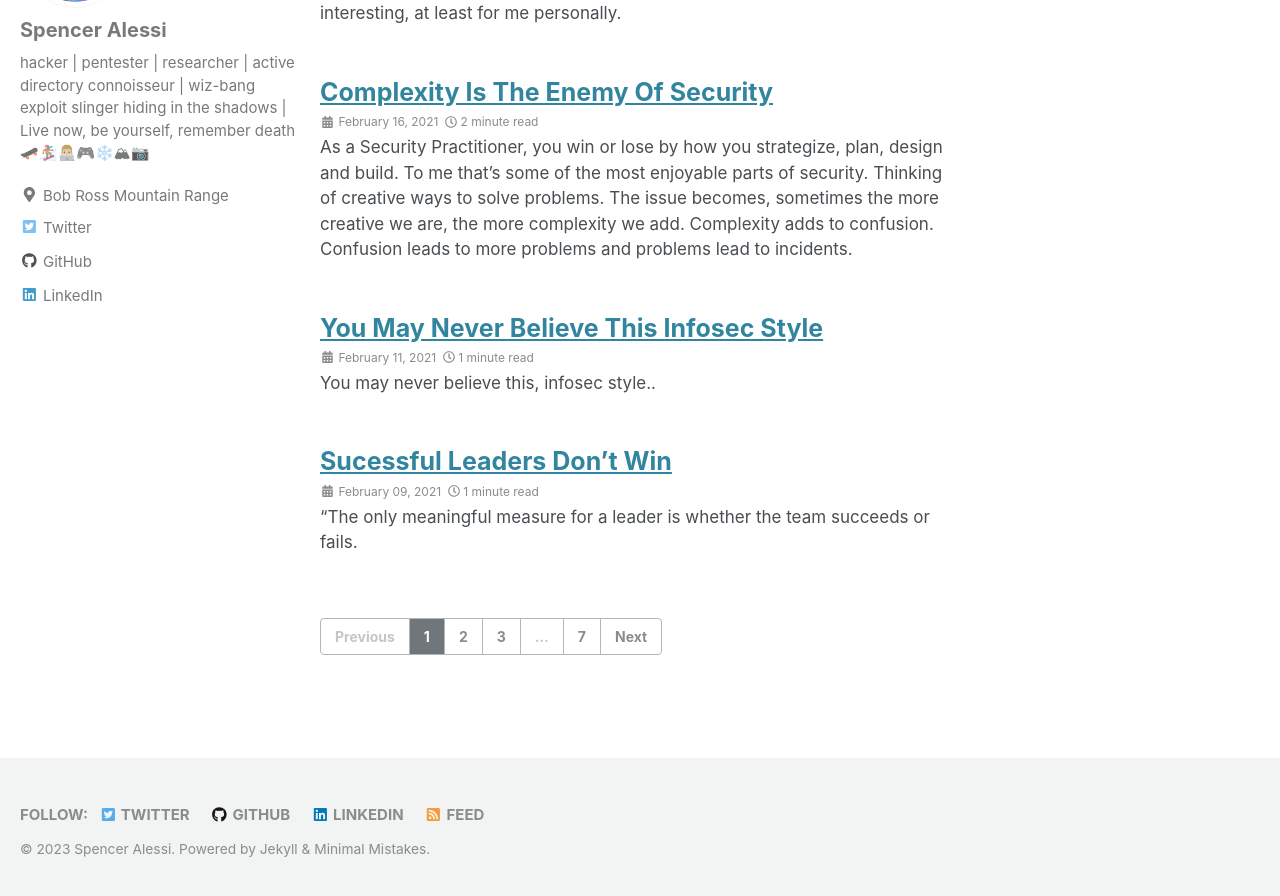
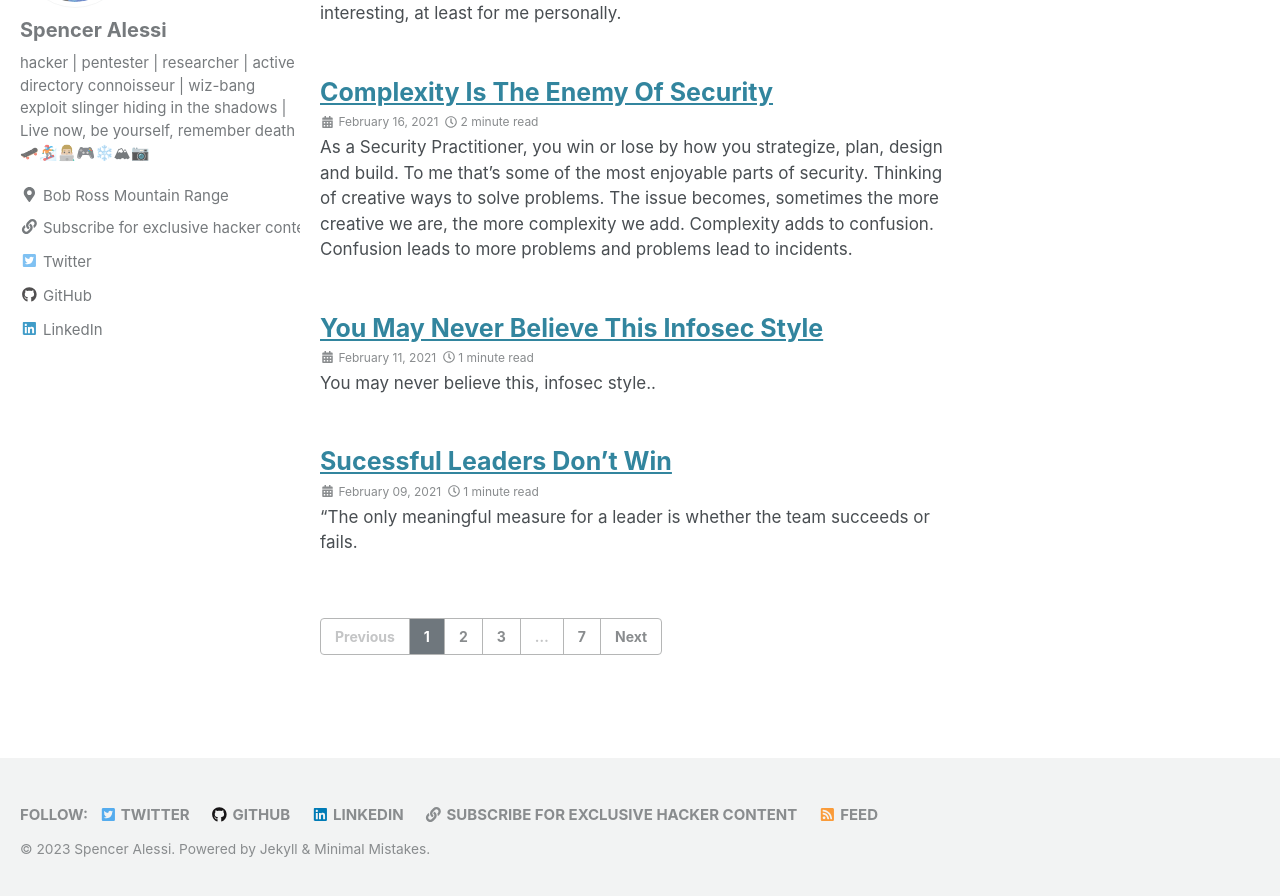
Before and after one commit to techspence/techspence.github.io, a Jekyll site: the page built from index.html, in a window 1280 px wide and 900 px high, scrolled down 525 px. Shown: the top 896 px of the window. Built offline with Jekyll 4.4.1, drawn with Linux system fonts in a browser that asks for light colours; cached includes are drawn as plain includes; the list of posts is cut into pages by our own code.

Commit message:
Add subscribe site

```diff
--- a/_config.yml
+++ b/_config.yml
@@ -115,9 +115,9 @@ author:
     - label: "Email"
       icon: "fas fa-fw fa-envelope-square"
       # url: mailto:your.name@email.com
-    - label: "Website"
+    - label: "Subscribe for exclusive hacker content"
       icon: "fas fa-fw fa-link"
-      # url: "https://spenceralessi.com"
+      url: "https://spenceralessi.ck.page"
     - label: "Twitter"
       icon: "fab fa-fw fa-twitter-square"
       url: "https://twitter.com/techspence"
@@ -152,6 +152,9 @@ footer:
     - label: "LinkedIn"
       icon: "fab fa-fw fa-linkedin"
       url: "https://linkedin.com/in/spenceralessi"
+    - label: "Subscribe for exclusive hacker content"
+      icon: "fas fa-fw fa-link"
+      url: "https://spenceralessi.ck.page"
 
 
 # Reading Files
```
